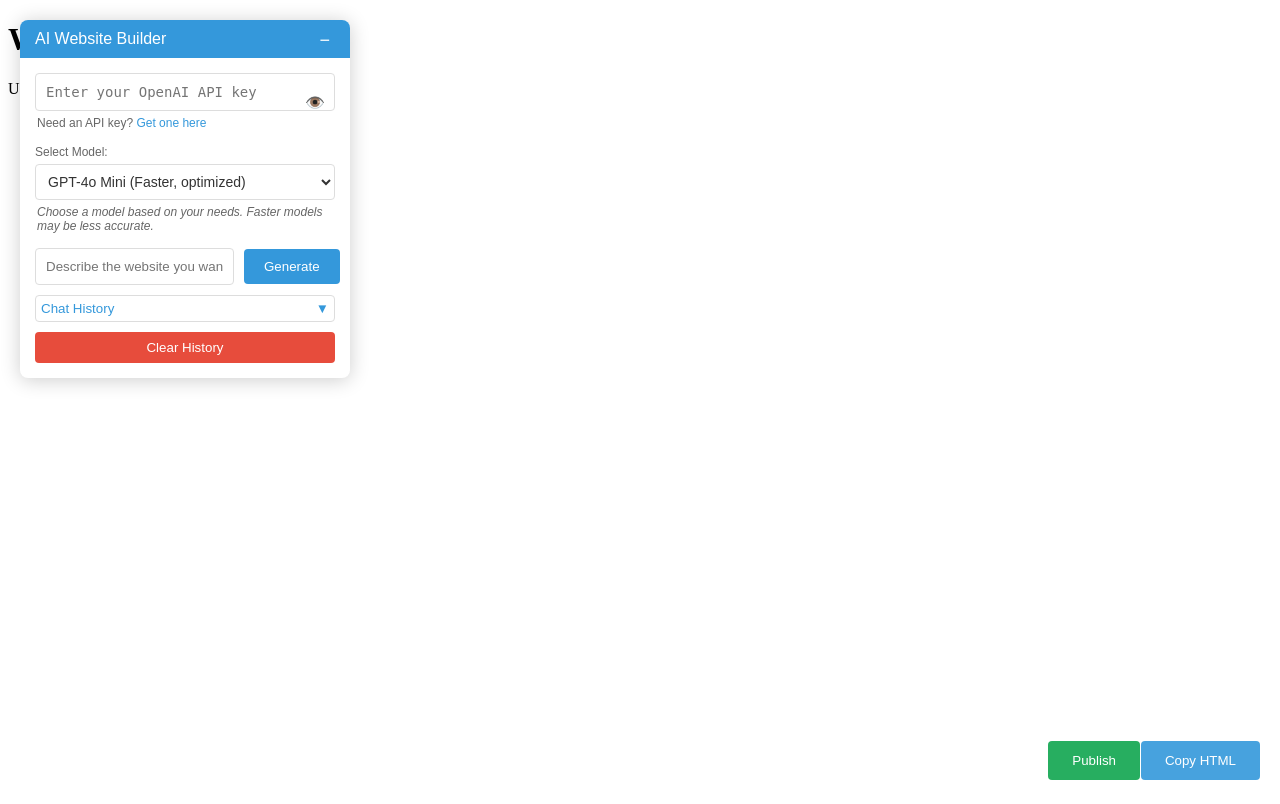
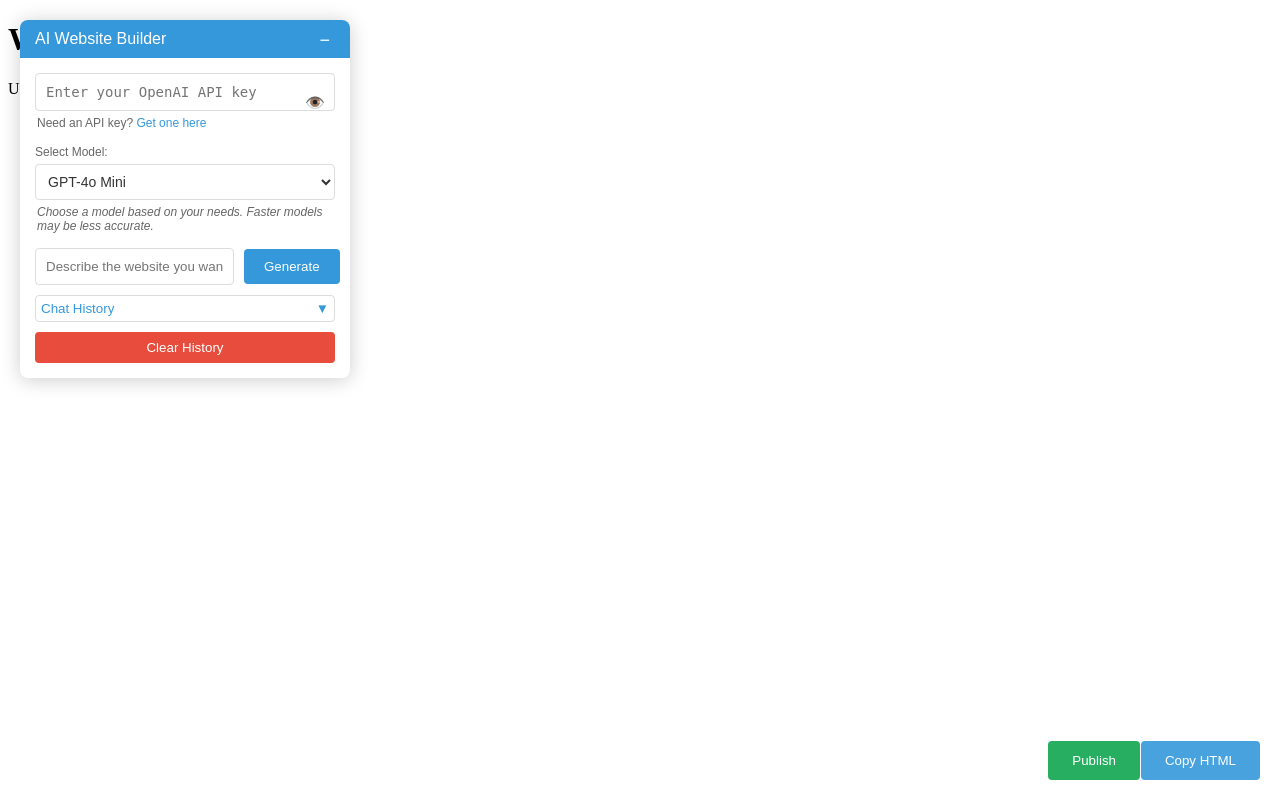
Before and after one commit to BonifacioCalindoro/ai-website-builder, a FastAPI app: page / in a window 1280 px wide. Run offline with FastAPI, Linux system fonts and the light colour scheme; parts of the project's set-up code (start-up, migrations or seed data) failed here and were passed over.

Commit message:
Simplify model selection dropdown labels
- Remove descriptive text from model options
- Keep the dropdown clean and concise
- Maintain the same model selection functionality

```diff
--- a/templates/index.html
+++ b/templates/index.html
@@ -330,12 +330,12 @@
         <div class="model-selector">
             <label for="model-select">Select Model:</label>
             <select id="model-select" class="model-select">
-                <option value="gpt-4o-mini" selected>GPT-4o Mini (Faster, optimized)</option>
-                <option value="gpt-4o">GPT-4o (Optimized for HTML)</option>
-                <option value="gpt-4">GPT-4 (High quality)</option>
-                <option value="gpt-3.5-turbo">GPT-3.5 Turbo (Fast, balanced)</option>
-                <option value="o1-mini">O1 Mini (Fast, latest gen)</option>
-                <option value="o1-preview">O1 Preview (Experimental)</option>
+                <option value="gpt-4o-mini" selected>GPT-4o Mini</option>
+                <option value="gpt-4o">GPT-4o</option>
+                <option value="gpt-4">GPT-4</option>
+                <option value="gpt-3.5-turbo">GPT-3.5 Turbo</option>
+                <option value="o1-mini">O1 Mini</option>
+                <option value="o1-preview">O1 Preview</option>
             </select>
             <div class="model-info">
                 Choose a model based on your needs. Faster models may be less accurate.
```
